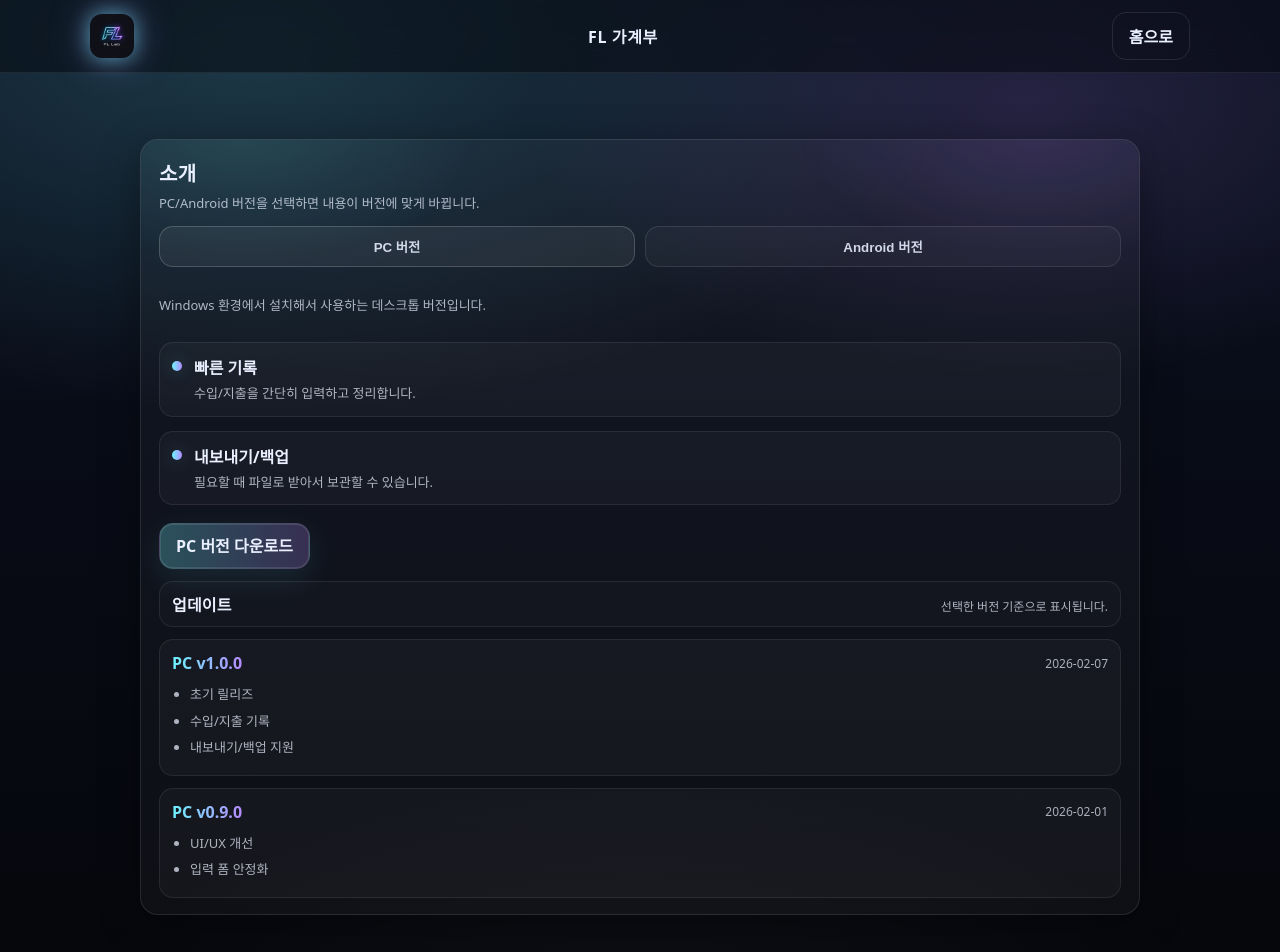
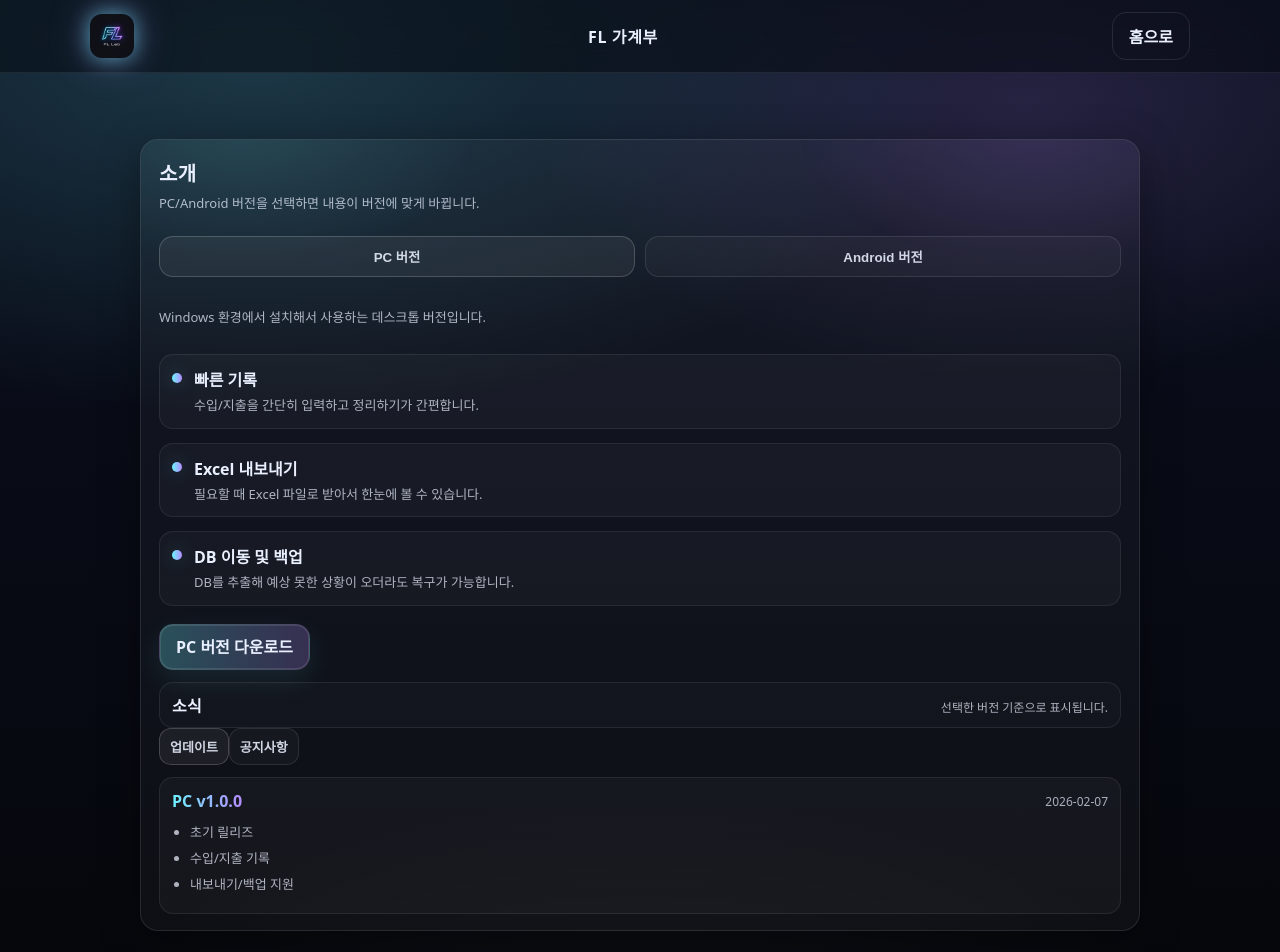
Before and after one commit to fivelights100/FL-home, a React (Vite) app: page /ledger in a window 1280 px wide. Shown: the top 952 px of the page. Built offline with nearby package versions, Linux system fonts and the light colour scheme.

Commit message:
LedgerPage.jsx 중간 수정

```diff
--- a/src/App.css
+++ b/src/App.css
@@ -522,7 +522,8 @@ a{ color:inherit; text-decoration:none; }
 .mode-tabs{
   display:flex;
   gap: 10px;
-  margin-bottom: 10px;
+  margin-top: 10px;
+  margin-bottom: 12px;
 }
 
 .mode-tab{
@@ -534,6 +535,13 @@ a{ color:inherit; text-decoration:none; }
   color: rgba(234,240,255,0.88);
   font-weight: 800;
   cursor: pointer;
+}
+
+/* 기존 mode-tab을 재사용하면서 작은 사이즈만 추가 */
+.mode-tab.small{
+  padding: 8px 10px;
+  font-size: 13px;
+  border-radius: 12px;
 }
 
 .mode-tab:hover{
--- a/src/pages/LedgerPage.jsx
+++ b/src/pages/LedgerPage.jsx
@@ -1,52 +1,44 @@
-// LedgerPage.jsx
-// - PC/Android 버전 탭을 추가해서,
-//   선택한 버전에 따라 소개/업데이트/다운로드가 다르게 보이도록 구성
-
 import { useMemo, useState } from "react";
 import { Link } from "react-router-dom";
 import logo from "../assets/fl-logo.png";
 
 export default function LedgerPage() {
-  /*
-    [현재 선택된 버전 상태]
-    - "pc" 또는 "android"
-    - 기본값은 pc로 설정
-  */
+  // [PC/Android 선택 상태]
   const [mode, setMode] = useState("pc");
 
-  /*
-    [버전별 콘텐츠 데이터]
-    - 소개(feature), 업데이트, 다운로드 링크를 버전별로 분리
-    - 화면은 mode에 따라 이 데이터를 골라서 보여줌
-  */
+  // [업데이트/공지사항 탭 상태]
+  // - "updates" 또는 "notices"
+  const [updateTab, setUpdateTab] = useState("updates");
+
   const contentByMode = useMemo(
     () => ({
       pc: {
-        label: "PC 버전",
+        label: "Windows 버전",
         description: "Windows 환경에서 설치해서 사용하는 데스크톱 버전입니다.",
         downloadText: "PC 버전 다운로드",
         downloadHref:
           "https://s3.ap-northeast-2.amazonaws.com/fl-lab-downloads-1.0.0/FL_AccountBook_v1.0.0_Setup.exe",
         features: [
-          {
-            title: "빠른 기록",
-            desc: "수입/지출을 간단히 입력하고 정리합니다.",
-          },
-          {
-            title: "내보내기/백업",
-            desc: "필요할 때 파일로 받아서 보관할 수 있습니다.",
-          },
+          { title: "빠른 기록", desc: "수입/지출을 간단히 입력하고 정리하기가 간편합니다." },
+          { title: "Excel 내보내기", desc: "필요할 때 Excel 파일로 받아서 한눈에 볼 수 있습니다." },
+          { title: "DB 이동 및 백업", desc: "DB를 추출해 예상 못한 상황이 오더라도 복구가 가능합니다." },
         ],
+
+        // ✅ 업데이트(기존)
         updates: [
           {
             date: "2026-02-07",
             version: "PC v1.0.0",
             items: ["초기 릴리즈", "수입/지출 기록", "내보내기/백업 지원"],
           },
+        ],
+
+        // ✅ 공지사항(추가)
+        notices: [
           {
-            date: "2026-02-01",
-            version: "PC v0.9.0",
-            items: ["UI/UX 개선", "입력 폼 안정화"],
+            date: "2026-02-08",
+            title: "Windows Defender 안내",
+            items: ["설치 시 경고가 뜨면 '추가 정보' → '실행'을 선택해주세요."],
           },
         ],
       },
@@ -55,18 +47,12 @@ export default function LedgerPage() {
         label: "Android 버전",
         description: "안드로이드에서 사용할 수 있는 모바일 버전입니다.",
         downloadText: "Android 버전 다운로드",
-        // TODO: 실제 배포 링크가 생기면 여기만 교체하면 됨
         downloadHref: "#",
         features: [
-          {
-            title: "모바일 최적화",
-            desc: "폰에서 한 손으로도 빠르게 기록할 수 있어요.",
-          },
-          {
-            title: "동기화 준비",
-            desc: "추후 계정/동기화 기능을 고려한 구조로 확장 예정입니다.",
-          },
+          { title: "모바일 최적화", desc: "폰에서 한 손으로도 빠르게 기록할 수 있어요." },
+          { title: "동기화 준비", desc: "추후 계정/동기화 기능을 고려한 구조로 확장 예정입니다." },
         ],
+
         updates: [
           {
             date: "2026-02-07",
@@ -74,22 +60,29 @@ export default function LedgerPage() {
             items: ["기획/프로토타입 진행", "UI 흐름 설계"],
           },
         ],
+
+        notices: [
+          {
+            date: "2026-02-07",
+            title: "Android 버전 준비 중",
+            items: ["현재는 다운로드가 불가능하며, 링크가 생기면 즉시 공지할게요."],
+          },
+        ],
       },
     }),
     []
   );
 
-  /*
-    [현재 mode에 맞는 콘텐츠 선택]
-    - 아래 렌더링은 current만 사용함
-  */
   const current = contentByMode[mode];
 
-  /*
-    [Android 링크가 아직 없을 때 버튼 동작]
-    - 디자인 큰 틀은 유지하면서, 링크가 없을 때는 비활성처럼 보이게 함
-  */
+  // [PC/Android 바꾸면 업데이트 탭은 유지되도록 둠]
+  // 원하면 여기서 setUpdateTab("updates")로 초기화도 가능
+
   const isDownloadReady = current.downloadHref && current.downloadHref !== "#";
+
+  // [현재 탭에 따라 보여줄 리스트 선택]
+  const list =
+    updateTab === "updates" ? current.updates : current.notices;
 
   return (
     <div className="page">
@@ -97,10 +90,7 @@ export default function LedgerPage() {
         <div className="ledger-top-inner">
           <img src={logo} alt="FL Lab" className="brand-logo" />
           <div className="ledger-title">FL 가계부</div>
-
-          <Link to="/" className="btn ghost">
-            홈으로
-          </Link>
+          <Link to="/" className="btn ghost">홈으로</Link>
         </div>
       </header>
 
@@ -112,11 +102,7 @@ export default function LedgerPage() {
           </div>
 
           <div className="card-body">
-            {/*
-              [PC/Android 탭 버튼]
-              - 소개보다 상단에 배치
-              - 기존 버튼 톤을 해치지 않도록 “얇은 글래스 버튼 2개” 형태
-            */}
+            {/* [PC/Android 탭] */}
             <div className="mode-tabs">
               <button
                 type="button"
@@ -134,16 +120,8 @@ export default function LedgerPage() {
               </button>
             </div>
 
-            {/*
-              [선택된 버전의 한 줄 설명]
-              - 큰 레이아웃 변경 없이, 텍스트만 추가
-            */}
             <div className="mode-desc">{current.description}</div>
 
-            {/*
-              [버전별 소개(Feature) 영역]
-              - current.features를 기반으로 렌더링
-            */}
             {current.features.map((f) => (
               <div className="feature" key={f.title}>
                 <div className="dot" />
@@ -154,11 +132,7 @@ export default function LedgerPage() {
               </div>
             ))}
 
-            {/*
-              [버전별 다운로드 버튼]
-              - Android 링크가 아직 없으면 비활성/안내 문구 표시
-              - 디자인 틀은 유지하되, 버튼 상태만 다르게 처리
-            */}
+            {/* [다운로드 버튼] */}
             <div style={{ marginTop: 14 }}>
               {isDownloadReady ? (
                 <a className="btn primary" href={current.downloadHref} download>
@@ -171,22 +145,42 @@ export default function LedgerPage() {
               )}
             </div>
 
-            {/*
-              [버전별 업데이트 영역]
-              - current.updates를 렌더링
-              - 기존 업데이트 박스 디자인 유지
-            */}
+            {/* ✅ 업데이트 영역 (업데이트/공지사항 탭 추가) */}
             <div className="update">
               <div className="update-head">
-                <div className="update-title">업데이트</div>
+                <div className="update-title">소식</div>
                 <div className="update-sub">선택한 버전 기준으로 표시됩니다.</div>
               </div>
 
+              {/* [업데이트/공지사항 탭] */}
+              <div className="update-tabs">
+                <button
+                  type="button"
+                  className={`mode-tab small ${updateTab === "updates" ? "active" : ""}`}
+                  onClick={() => setUpdateTab("updates")}
+                >
+                  업데이트
+                </button>
+                <button
+                  type="button"
+                  className={`mode-tab small ${updateTab === "notices" ? "active" : ""}`}
+                  onClick={() => setUpdateTab("notices")}
+                >
+                  공지사항
+                </button>
+              </div>
+
               <div className="update-list">
-                {current.updates.map((u) => (
-                  <div className="update-item" key={`${u.date}-${u.version}`}>
+                {list.map((u) => (
+                  <div
+                    className="update-item"
+                    key={`${u.date}-${u.version ?? u.title}`}
+                  >
                     <div className="update-meta">
-                      <span className="update-version">{u.version}</span>
+                      {/* 업데이트 탭이면 version, 공지사항 탭이면 title */}
+                      <span className="update-version">
+                        {updateTab === "updates" ? u.version : u.title}
+                      </span>
                       <span className="update-date">{u.date}</span>
                     </div>
 
@@ -200,14 +194,10 @@ export default function LedgerPage() {
               </div>
             </div>
 
-            {/*
-              [Android 준비중 안내]
-              - “큰 변화” 없이 텍스트만 추가해서 사용자 혼란 방지
-            */}
             {!isDownloadReady && (
               <div className="hint" style={{ marginTop: 10 }}>
-                Android 버전은 현재 다운로드 링크를 준비 중입니다. 링크가 생기면
-                LedgerPage.jsx의 <b>downloadHref</b>만 교체하면 됩니다.
+                Android 버전은 다운로드 링크를 준비 중입니다. 링크가 생기면{" "}
+                <b>downloadHref</b>만 교체하면 됩니다.
               </div>
             )}
           </div>
```
